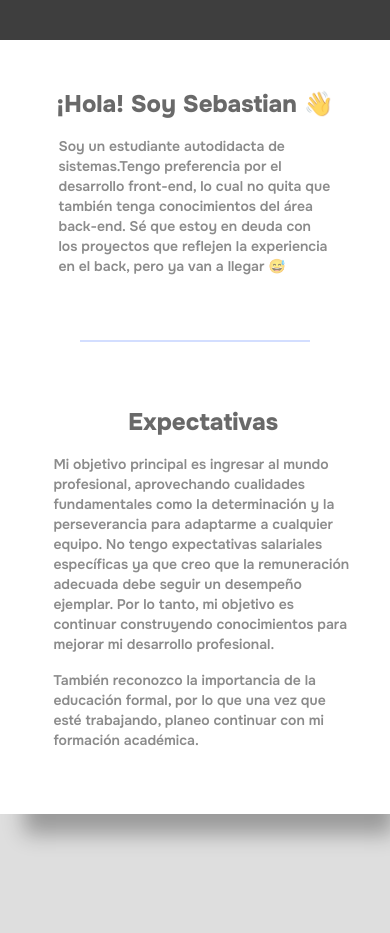
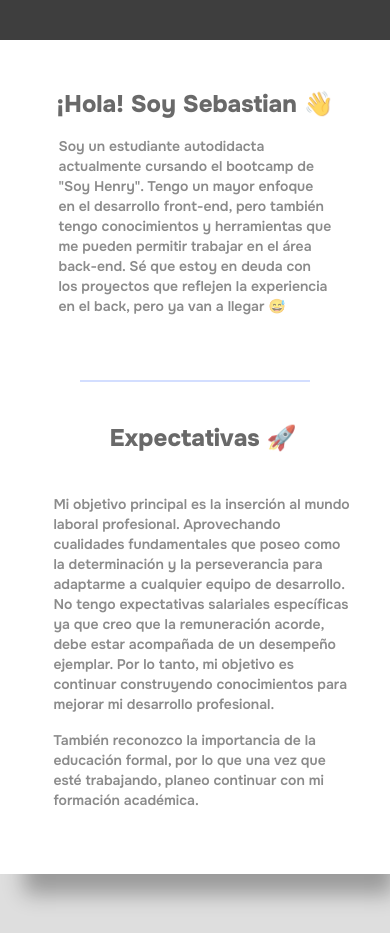
Before and after one commit to SebaPerez90/PORTFOLIO, a Next.js app: page / in a window 390 px wide. Shown: the part 1340-2273 px from the top of the page. Built offline with nearby package versions, Linux system fonts and the light colour scheme.

Commit message:
responsive in about.tsx

```diff
--- a/src/components/main/About.tsx
+++ b/src/components/main/About.tsx
@@ -91,7 +91,7 @@ const About = () => {
         </div>
       </div>
 
-      <article className='max-[500px]:gap-16 pt-12 pb-16 gap-4 flex flex-col justify-center shadow-[14px_30px_20px_-10px_#0000004f] md:rounded-[0_0_0.375em_0.375em] bg-white'>
+      <article className='gap-16 pt-12 pb-16 flex flex-col justify-center shadow-[14px_30px_20px_-10px_#0000004f] md:rounded-[0_0_0.375em_0.375em] bg-white'>
         <div className='flex justify-between'>
           <div className='max-[500px]:[display:none] rounded-[50%] h-[11em] w-[11em]  md:h-[14em] md:w-[14em] xl:h-[17em] xl:w-[17em] overflow-hidden ml-8 translate-x-1 md:translate-x-14'>
             <Image
@@ -109,20 +109,20 @@ const About = () => {
             </h1>
             <p className='w-[70%] text-sm font-semibold text-[#33333391]'>
               {engLanguageActive
-                ? "I'm a self-taught systems student. I prefer front-end development, but I also have knowledge in back-end. I acknowledge that I'm behind on projects reflecting back-end experience, but they'll come 😅"
-                : 'Soy un estudiante autodidacta de sistemas.Tengo preferencia por el desarrollo front-end, lo cual no quita que también tenga conocimientos del área back-end. Sé que estoy en deuda con los proyectos que reflejen la experiencia en el back, pero ya van a llegar 😅'}
+                ? `I'm a self-taught student currently enrolled in the "Soy Henry" bootcamp. While I primarily focus on front-end development, I also possess knowledge and skills that allow me to work in backend areas. I know I owe some projects showcasing backend experience, but they're on their way 😅.`
+                : 'Soy un estudiante autodidacta actualmente cursando el bootcamp de "Soy Henry". Tengo un mayor enfoque en el desarrollo front-end, pero también tengo conocimientos y herramientas que me pueden permitir trabajar en el área back-end. Sé que estoy en deuda con los proyectos que reflejen la experiencia en el back, pero ya van a llegar 😅'}
             </p>
           </div>
         </div>
         <hr className='border-[1px] border-light-300 mx-20' />
         <div className='flex flex-col gap-4 items-center pl-4 md:pl-12 md:pr-6 text-sm font-semibold text-[#33333391]'>
-          <h2 className='text-2xl text-[#333333bc] font-extrabold'>
-            {engLanguageActive ? 'Expectations' : 'Expectativas'}
+          <h2 className='text-2xl text-[#333333bc] font-extrabold translate-y-[-1em]'>
+            {engLanguageActive ? 'Expectations' : 'Expectativas'} 🚀
           </h2>
           <p className='w-[80%] lg:w-[50em]'>
             {engLanguageActive
-              ? 'My main goal is to enter the professional world, leveraging fundamental qualities like determination and perseverance to adapt to any team. I have no specific salary expectations as I believe adequate compensation should follow exemplary performance. Thus, my aim is to continuously build knowledge to enhance my professional development.'
-              : 'Mi objetivo principal es ingresar al mundo profesional, aprovechando cualidades fundamentales como la determinación y la perseverancia para adaptarme a cualquier equipo. No tengo expectativas salariales específicas ya que creo que la remuneración adecuada debe seguir un desempeño ejemplar. Por lo tanto, mi objetivo es continuar construyendo conocimientos para mejorar mi desarrollo profesional.'}
+              ? `My main goal is to enter the professional job market, leveraging fundamental qualities such as determination and perseverance to adapt to any development team. I don't have specific salary expectations because I believe that appropriate compensation should be accompanied by exemplary performance. Therefore, my objective is to continue building knowledge to enhance my professional development.`
+              : 'Mi objetivo principal es la inserción al mundo laboral profesional. Aprovechando cualidades fundamentales que poseo como la determinación y la perseverancia para adaptarme a cualquier equipo de desarrollo. No tengo expectativas salariales específicas ya que creo que la remuneración acorde, debe estar acompañada de un desempeño ejemplar. Por lo tanto, mi objetivo es continuar construyendo conocimientos para mejorar mi desarrollo profesional.'}
           </p>
           <p className='w-[80%] lg:w-[50em]'>
             {engLanguageActive
```
